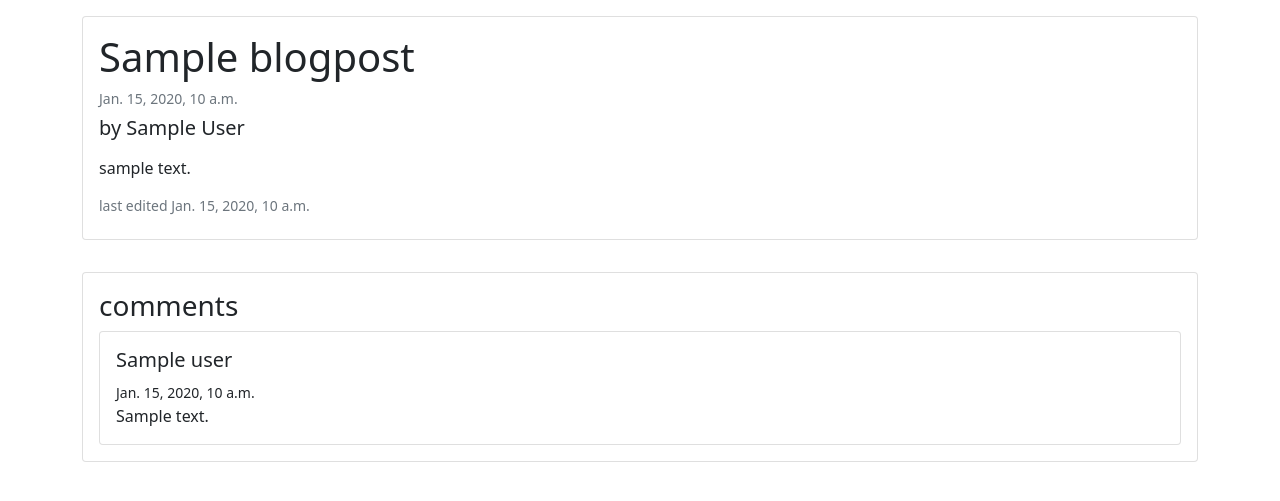
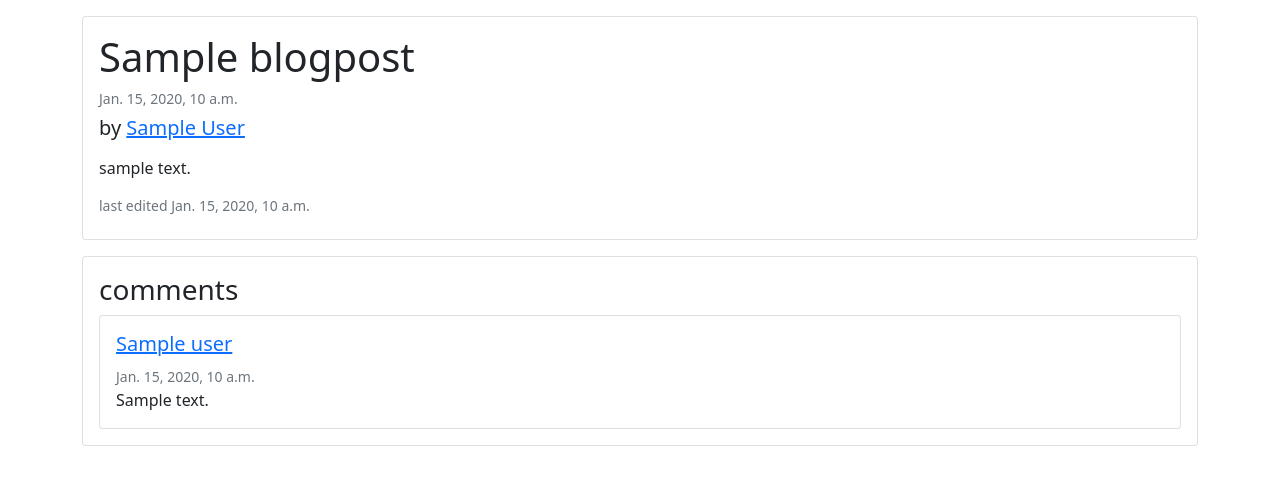
Before and after one commit to olewis8/django-blog, a Django app: template src/blog/templates/pages/blog_detail.html in a window 1280 px wide. Shown: the part 56-557 px from the top of the page. Run offline with Django 3.2, Linux system fonts and the light colour scheme; tables that the repository leaves empty hold one stand-in row (values such as "Sample post"); the template is opened without the code that fills it: values that come from a table or form of the project are taken from there, most other values are stand-ins (such as "Sample title", 1, 10 or a date in 2020); parts of the project's set-up code (start-up, migrations or seed data) failed here and were passed over.

Commit message:
added links to comment, post author profiles

```diff
--- a/src/blog/templates/pages/blog_detail.html
+++ b/src/blog/templates/pages/blog_detail.html
@@ -8,8 +8,8 @@
   <div class='card'>
     <div class='card-body'>
       <h1 class='card-title'>{{ blog_post.title }}</h1>
-      <h6 class='card-title'><small class='text-muted'>{{ blog_post.created  }}</small></h6>
-      <h5 class='card-title'>by {{ blog_post.author }}</h5>
+      <h6 class='card-title'><small class='text-muted'>{{ blog_post.created }}</small></h6>
+      <h5 class='card-title'>by <a href="/users/{{ blog_post.author }}">{{ blog_post.author }}</a></h5>
       <p class="card-text">{{ blog_post.content | linebreaks | lower }}</p>
       {% if blog_post.edited %}
         <h6 class='card-title'><small class='text-muted'>last edited {{ blog_post.modified  }}</small></h6>
@@ -25,7 +25,7 @@
 </div>
 
 <!-- comment section -->
-<div class='container py-3'>
+<div class='container'>
   {% include 'list-comments.html' with comments=comments %}
 </div>
 
--- a/src/comments/templates/comment.html
+++ b/src/comments/templates/comment.html
@@ -1,7 +1,7 @@
 <div class="card">
   <div class="card-body">
-    <h5 class="card-title">{{ comment.user }}</h5>
-    <small class='card-subtitle'>{{ comment.created }}</small>
+    <h5 class="card-title"><a href="/users/{{comment.user}}">{{ comment.user }}</a></h5>
+    <small class='text-muted'>{{ comment.created }}</small>
     <p class="card-text">{{ comment.text }}</p>
   </div>
 </div>
```
